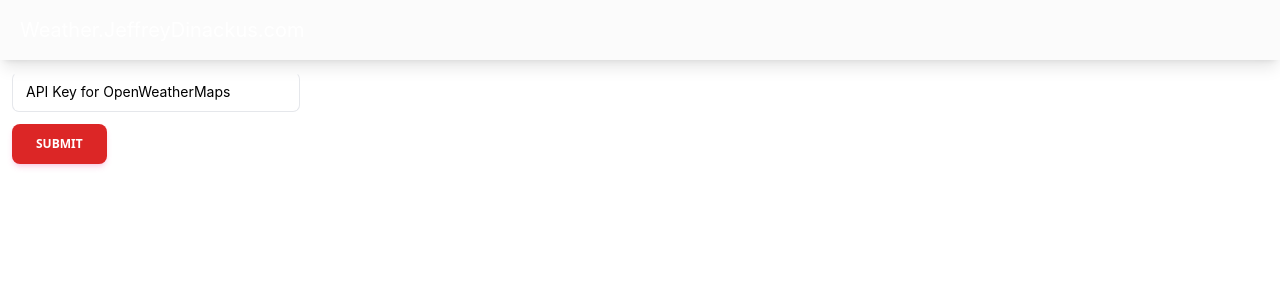
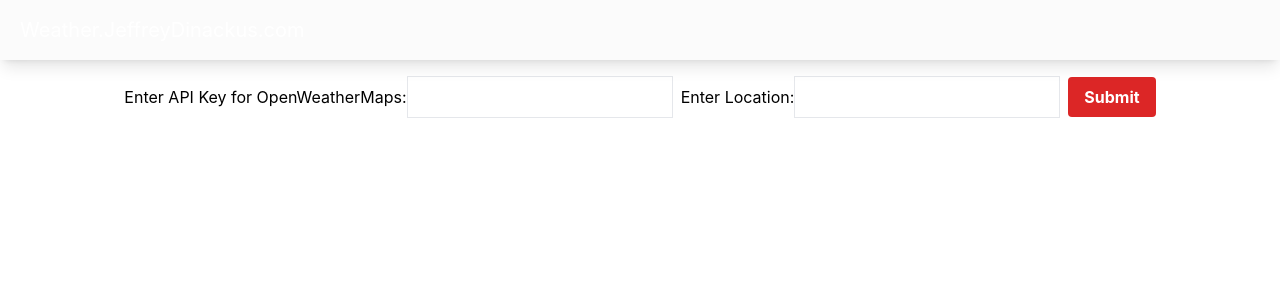
Before and after one commit to JeffreyDinackus/Weather.JeffreyDinackus.com, a React (Create React App) app: page / in a window 1280 px wide. Shown: the top 300 px of the page. Built offline with nearby package versions, Linux system fonts and the light colour scheme.

Commit message:
created a few componenets, confirmed to be working

```diff
--- a/package.json
+++ b/package.json
@@ -6,6 +6,7 @@
     "@testing-library/jest-dom": "^5.17.0",
     "@testing-library/react": "^13.4.0",
     "@testing-library/user-event": "^13.5.0",
+    "axios": "^1.4.0",
     "react": "^18.2.0",
     "react-dom": "^18.2.0",
     "react-scripts": "^5.0.1",
--- /dev/null
+++ b/src/ApiIntakeForm.js
@@ -0,0 +1,54 @@
+import React, { useState } from 'react';
+
+const ApiIntakeForm = ({ onFormSubmit }) => {
+  const [apiKey, setApiKey] = useState('');
+  const [location, setLocation] = useState('');
+
+  const handleApiKeyChange = (event) => {
+    setApiKey(event.target.value);
+  };
+
+  const handleLocationChange = (event) => {
+    setLocation(event.target.value);
+  };
+
+  const handleSubmit = (event) => {
+    event.preventDefault();
+    onFormSubmit(apiKey, location);
+  };
+
+  return (
+    <div className="container mx-auto p-4">
+      <form onSubmit={handleSubmit} className="mb-4">
+        <label className="mr-2">
+          Enter API Key for OpenWeatherMaps:
+          <input
+            type="text"
+            value={apiKey}
+            onChange={handleApiKeyChange}
+            className="border p-2"
+            required
+          />
+        </label>
+        <label className="mr-2">
+          Enter Location:
+          <input
+            type="text"
+            value={location}
+            onChange={handleLocationChange}
+            className="border p-2"
+            required
+          />
+        </label>
+        <button
+          type="submit"
+          className="bg-red-600 hover:bg-red-700 text-white font-bold py-2 px-4 rounded"
+        >
+          Submit
+        </button>
+      </form>
+    </div>
+  );
+};
+
+export default ApiIntakeForm;
--- a/src/App.js
+++ b/src/App.js
@@ -1,5 +1,7 @@
 import './App.css';
 import React, { useState } from 'react';
+import axios from 'axios';
+import ParentComponent from './ParentComponent';
 
 
 
@@ -7,7 +9,7 @@ function Navbar() {
   return (<nav
   className="relative flex w-full flex-wrap items-center justify-between bg-[#FBFBFB] py-2 text-black shadow-lg hover:text-neutral-700 focus:text-neutral-700 dark:bg-red-600 lg:py-4">
   <div className="flex w-full flex-wrap items-center justify-between px-3">
-    <div class="ml-2">
+    <div className="ml-2">
       <p className="text-xl text-white dark:text-slade-600"><a href="https://www.weather.JeffreyDinackus.com">Weather.JeffreyDinackus.com</a></p
       >
     </div>
@@ -15,51 +17,13 @@ function Navbar() {
 </nav>);}
 
 
-const ApiKeyIntakeForm = () => {
-  const [apiKey, setApiKey] = useState('');
-
-  const handleChange = (event) => {
-    setApiKey(event.target.value);
-  };
-
-  const handleSubmit = (event) => {
-    event.preventDefault();
-    // Here you can handle the API key, for example, send it to the server or store it in the local storage.
-    console.log('API Key:', apiKey);
-  };
-
-  return (
-
-        <div class="container mx-3 my-3"><form onSubmit={handleSubmit}>
-
-<div class="w-72">
-  <div class="relative h-10 w-full min-w-[200px]">
-    <input
-      className="peer h-full w-full rounded-[7px] border border-blue-gray-200 border-t-transparent bg-transparent px-3 py-2.5 font-sans text-sm font-normal text-blue-gray-700 outline outline-0 transition-all placeholder-shown:border placeholder-shown:border-blue-gray-200 placeholder-shown:border-t-blue-gray-200 focus:border-2 focus:border-pink-500 focus:border-t-transparent focus:outline-0 disabled:border-0 disabled:bg-blue-gray-50"
-      placeholder=" " type="text"
-          value={apiKey}
-          onChange={handleChange}
-          required
-    />
-    <label className="before:content[' '] after:content[' '] pointer-events-none absolute left-0 -top-1.5 flex h-full w-full select-none text-[11px] font-normal leading-tight text-blue-gray-400 transition-all before:pointer-events-none before:mt-[6.5px] before:mr-1 before:box-border before:block before:h-1.5 before:w-2.5 before:rounded-tl-md before:border-t before:border-l before:border-blue-gray-200 before:transition-all after:pointer-events-none after:mt-[6.5px] after:ml-1 after:box-border after:block after:h-1.5 after:w-2.5 after:flex-grow after:rounded-tr-md after:border-t after:border-r after:border-blue-gray-200 after:transition-all peer-placeholder-shown:text-sm peer-placeholder-shown:leading-[3.75] peer-placeholder-shown:text-blue-gray-500 peer-placeholder-shown:before:border-transparent peer-placeholder-shown:after:border-transparent peer-focus:text-[11px] peer-focus:leading-tight peer-focus:text-pink-500 peer-focus:before:border-t-2 peer-focus:before:border-l-2 peer-focus:before:border-pink-500 peer-focus:after:border-t-2 peer-focus:after:border-r-2 peer-focus:after:border-pink-500 peer-disabled:text-transparent peer-disabled:before:border-transparent peer-disabled:after:border-transparent peer-disabled:peer-placeholder-shown:text-blue-gray-500">
-      API Key for OpenWeatherMaps
-    </label>
-  </div>
-</div>
-
-
-      <button className="middle none center rounded-lg bg-red-600 py-3 px-6 font-sans text-xs font-bold uppercase text-white shadow-md shadow-pink-500/20 transition-all hover:shadow-lg hover:shadow-pink-500/40 focus:opacity-[0.85] focus:shadow-none active:opacity-[0.85] active:shadow-none disabled:pointer-events-none disabled:opacity-50 disabled:shadow-none mt-3"
-      data-ripple-light="true" type="submit">Submit</button>
-    </form></div>
-  );
-};
-
 
 function App() {
   return (
-    <div className="App">
-      <Navbar></Navbar>
-      <ApiKeyIntakeForm />
+    <div className="App" >
+      <Navbar ></Navbar>
+      <div className='container'>
+        <ParentComponent></ParentComponent></div>
 
     </div>
   );
--- /dev/null
+++ b/src/ParentComponent.js
@@ -0,0 +1,24 @@
+import React, { useState } from 'react';
+import ApiIntakeForm from './ApiIntakeForm';
+import TemperatureComponent from './TemperatureComponent';
+
+const ParentComponent = () => {
+  const [apiKey, setApiKey] = useState('');
+  const [location, setLocation] = useState('');
+
+  const handleFormSubmit = (apiKey, location) => {
+    setApiKey(apiKey);
+    setLocation(location);
+  };
+
+  return (
+    <div>
+      <ApiIntakeForm onFormSubmit={handleFormSubmit} />
+      {apiKey && location && (
+        <TemperatureComponent apiKey={apiKey} location={location} />
+      )}
+    </div>
+  );
+};
+
+export default ParentComponent;
--- /dev/null
+++ b/src/TemperatureComponent.js
@@ -0,0 +1,48 @@
+import React, { useState, useEffect } from 'react';
+import axios from 'axios';
+
+const TemperatureComponent = ({ apiKey, location }) => {
+  const [temperature, setTemperature] = useState(null);
+
+  const fetchTemperature = async () => {
+    if (apiKey && location) {
+      try {
+        const response = await axios.get(
+          `http://api.openweathermap.org/data/2.5/weather?q=${location}&appid=${apiKey}&units=metric`
+        );
+
+        const { main } = response.data;
+        setTemperature(main.temp);
+      } catch (error) {
+        console.error('Error fetching temperature:', error);
+        setTemperature(null);
+      }
+    }
+  };
+
+  useEffect(() => {
+    fetchTemperature();
+  }, [apiKey, location]);
+
+  return (
+    <div className="container mx-3">
+      <button
+        className="bg-red-600 hover:bg-red-700 text-white font-bold py-2 px-4 rounded"
+        onClick={fetchTemperature}
+      >
+        Get Temperature
+      </button>
+
+      {temperature !== null ? (
+        <div>
+          <h2 className="text-xl font-semibold mb-2">Temperature in {location}:</h2>
+          <p className="text-2xl">{temperature} °C</p>
+        </div>
+      ) : (
+        <p className="text-gray-600">Click "Get Temperature" to fetch the current temperature for {location}.</p>
+      )}
+    </div>
+  );
+};
+
+export default TemperatureComponent;
--- a/src/index.css
+++ b/src/index.css
@@ -15,3 +15,8 @@ code {
   font-family: source-code-pro, Menlo, Monaco, Consolas, 'Courier New',
     monospace;
 }
+
+.container {
+  display: flex;
+  justify-content: center;
+}
```
Also changed, not shown: 1 other file (tests, documents, lock files or other folders).
